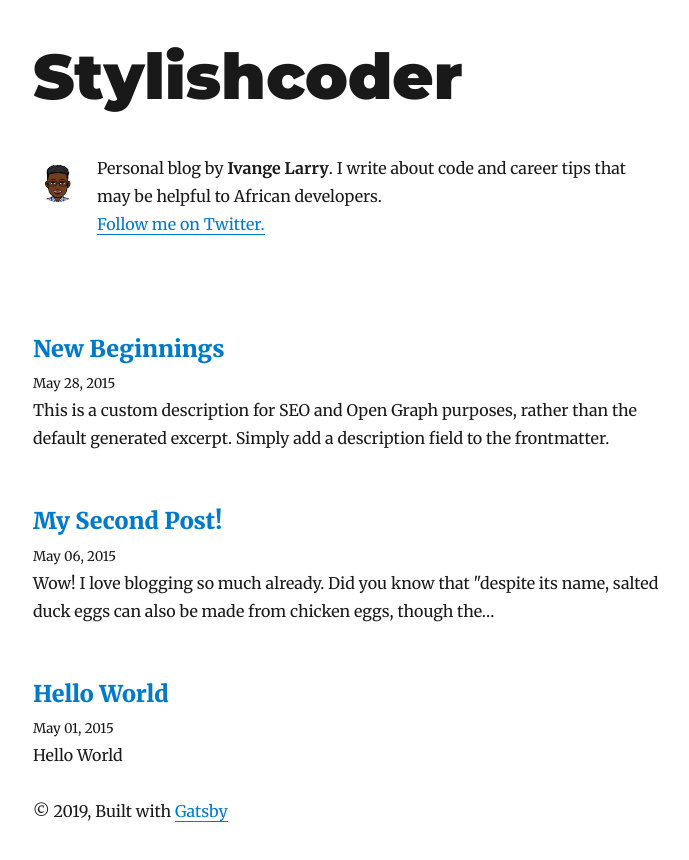
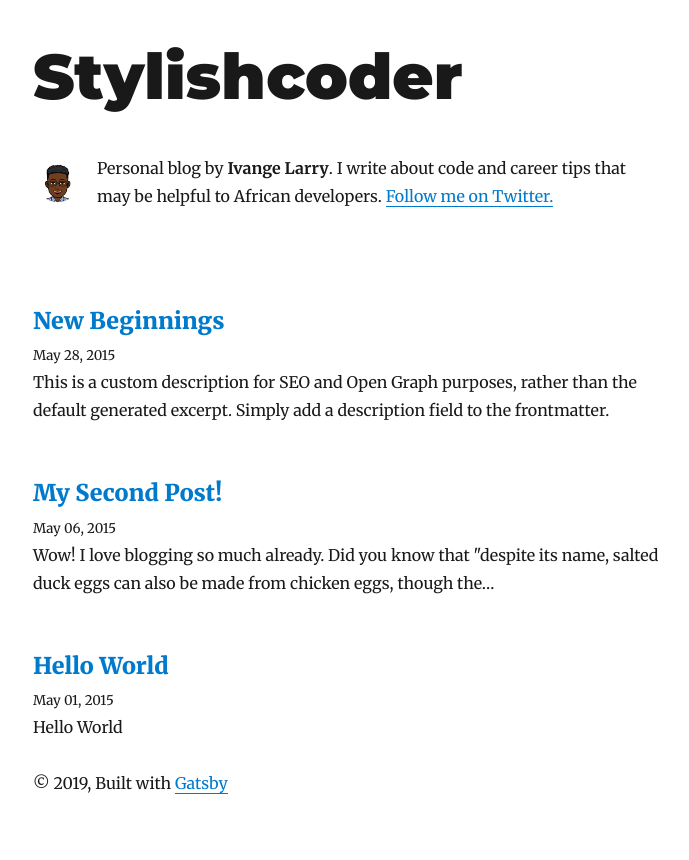
Before and after one commit to ivange94/stylishcoder.dev, a Gatsby site: page / in a window 1280 px wide. Shown: the whole page, without its empty margins (292-981 px from the left). After the commit the page ends 839 px from the top, so only its background shows below. Built offline with nearby package versions, Linux system fonts and the light colour scheme; Gatsby itself is replaced by a stand-in of ours; some packages are replaced by stand-ins of ours.

Commit message:
remote unnecessary line break

```diff
--- a/src/components/bio.js
+++ b/src/components/bio.js
@@ -54,7 +54,7 @@ const Bio = () => {
         }}
       />
       <p>
-        Personal blog by <strong>{author}</strong>. I write about code and career tips that may be helpful to African developers.<br/>
+        Personal blog by <strong>{author}</strong>. I write about code and career tips that may be helpful to African developers.
         {` `}
         <a href={`https://twitter.com/${social.twitter}`} target='_blank'>
           Follow me on Twitter.
```
